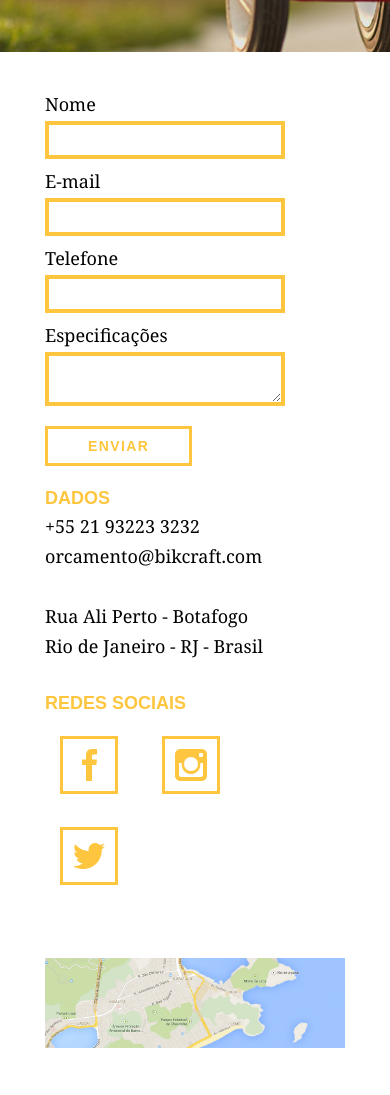
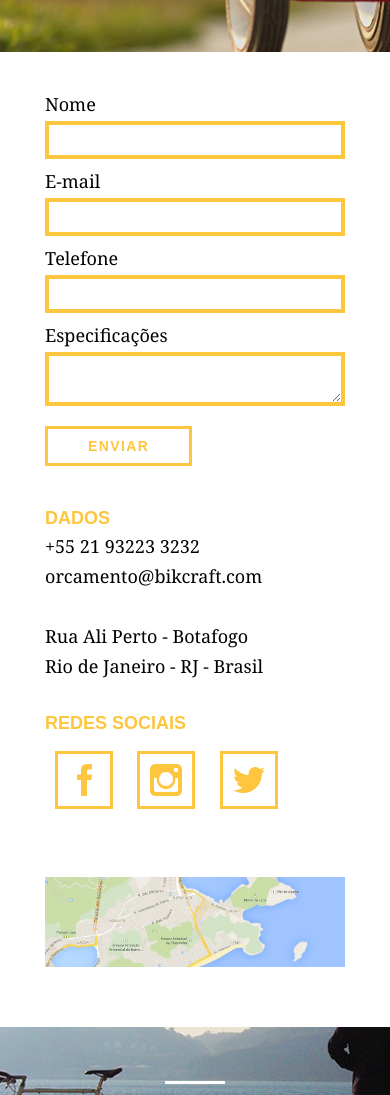
Before and after one commit to GioBP/webdesignaulas, a plain HTML site: page contato.html in a window 390 px wide. Shown: the part 317-1412 px from the top of the page. Drawn offline with Linux system fonts and the light colour scheme.

Commit message:
Update responsivo.css
Tornando a página de contato responsiva.

```diff
--- a/css/responsivo.css
+++ b/css/responsivo.css
@@ -159,4 +159,16 @@
 	padding-right: 0px;
 }
 
+/*Contato*/
+
+.contato_form{
+	padding-right: 0px;
+	margin-bottom: 40px;
+}
+
+.contato_dados ul li {
+	padding: 5px 10px;
+	margin-right: 0;
+}
+
 } /*Final do estilo Mobile*/
```
